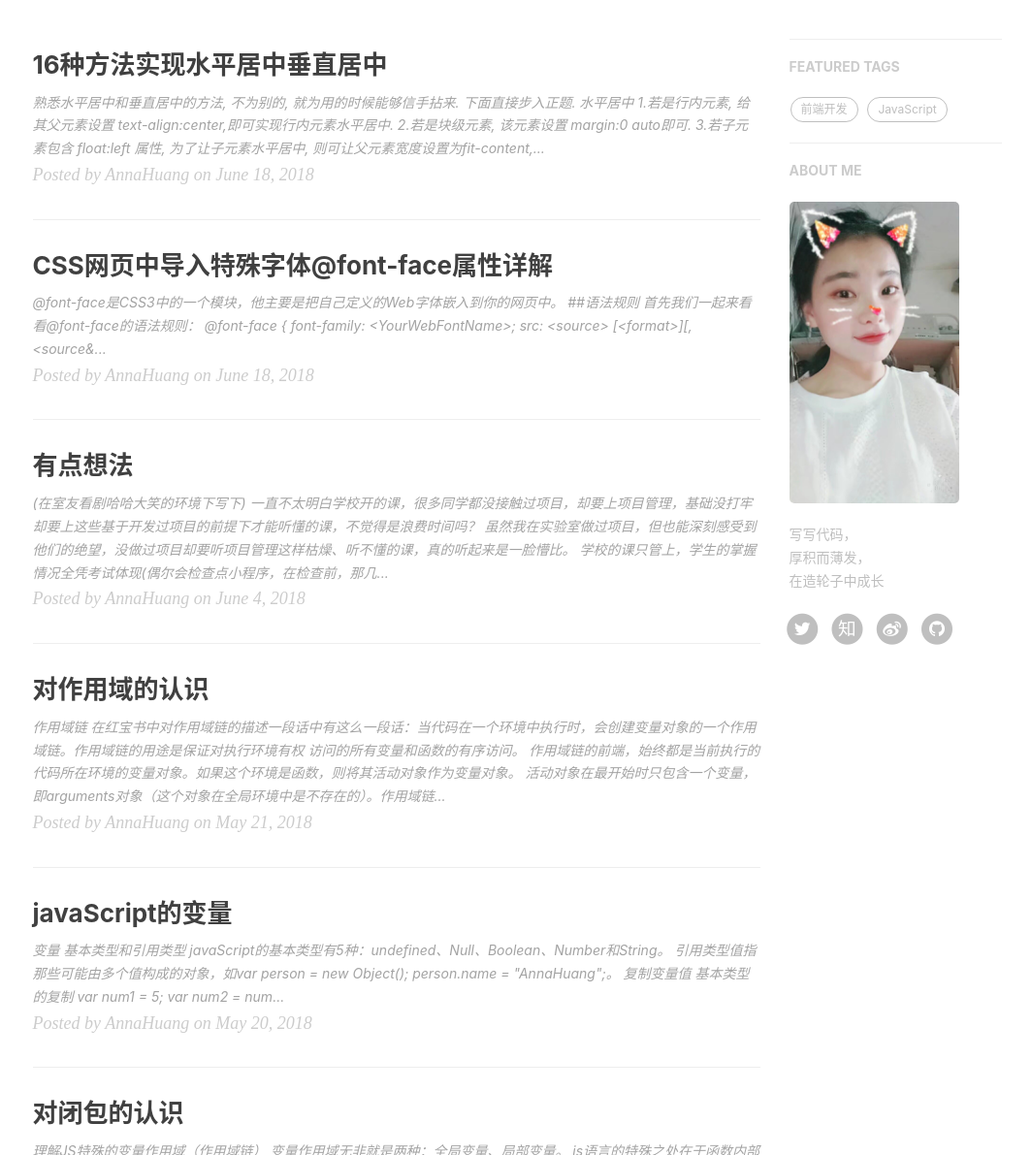
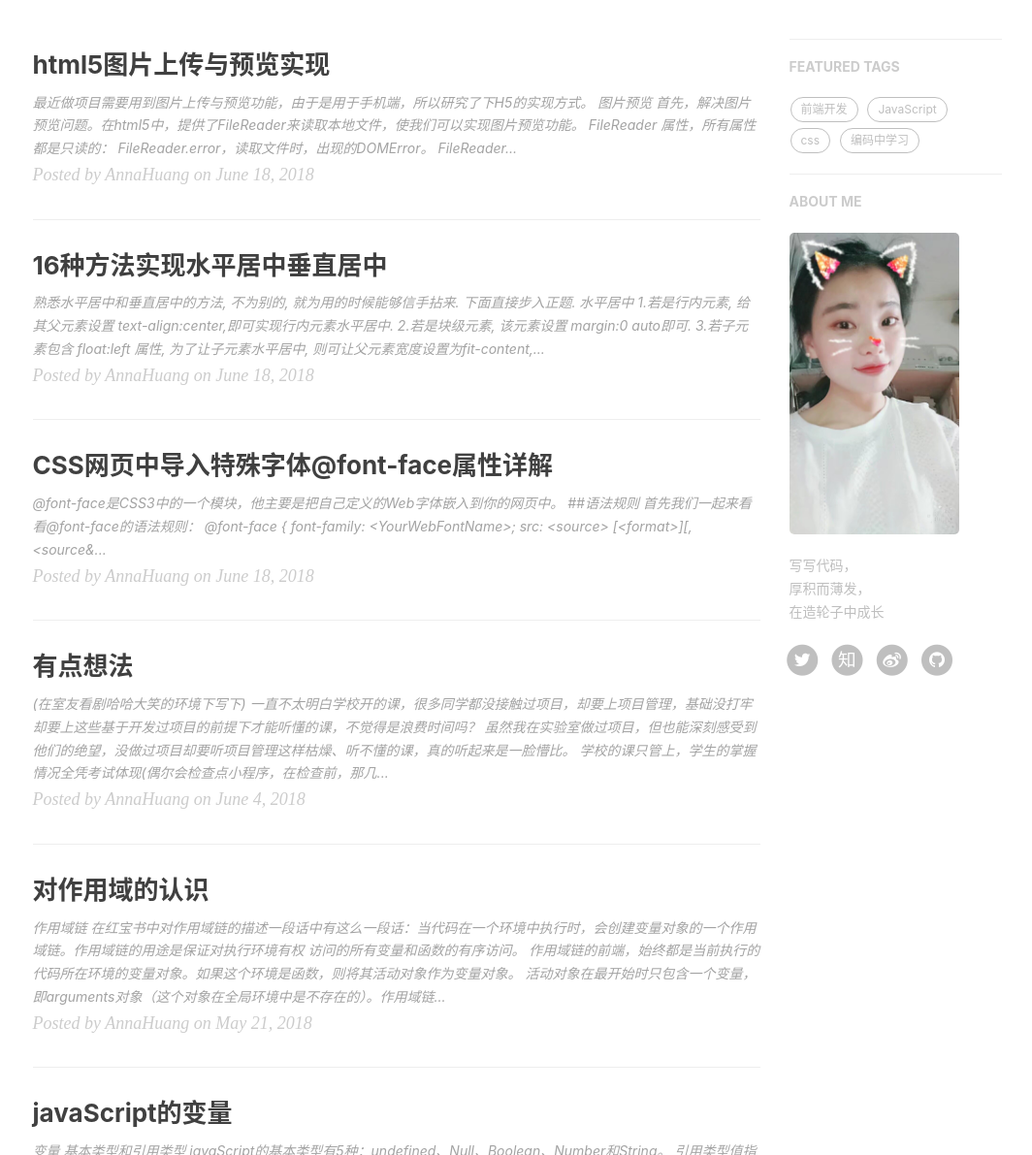
Before and after one commit to AnnaHuangPro/AnnaHuangPro.github.io, a Jekyll site: the page built from index.html, in a window 1280 px wide and 1400 px high, scrolled down 297 px. Shown: the part 209-1400 px from the top of the window at 97% size, without its empty margins (134-1198 px from the left). Built offline with Jekyll 4.4.1, drawn with Linux system fonts in a browser that asks for light colours; nearby versions of some CDN libraries; the list of posts is cut into pages by our own code; comment, search, counter and statistics services are not loaded; some of the changed text lies outside the part shown.

Commit message:
上传图片与预览博客

````diff
--- /dev/null
+++ b/_posts/2018-06-19-upload-imgPreview.markdown
@@ -0,0 +1,124 @@
+---
+layout:       post
+title:        "html5图片上传与预览实现"
+subtitle:     ""
+date:         2018-06-18 12:00:00
+author:       "AnnaHuang"
+header-img:   ""
+header-mask:  0.3
+catalog:      true
+multilingual: false
+tags:
+    - 前端开发
+    - css
+    - 编码中学习
+---
+
+最近做项目需要用到图片上传与预览功能，由于是用于手机端，所以研究了下H5的实现方式。
+
+## 图片预览
+首先，解决图片预览问题。在html5中，提供了FileReader来读取本地文件，使我们可以实现图片预览功能。
+
+
+## FileReader
++ 属性，所有属性都是只读的：
+   + FileReader.error，读取文件时，出现的DOMError。
+   + FileReader.readyState，读取状态；0，没有数据加载；1，数据正在加载；2，读取已经完成。
+   + FileReader.result，文件内容；该属性只在读取操作完成后才有效，并且格式取决于读取时使用的方法。
++ 事件
+   + FileReader.onabort，读取操作中止。
+   + FileReader.onerror，读取出现错误。
+   + FileReader.onload，读取成功完成后。
+   + FileReader.onloadstart，读取开始。
+   + FileReader.onloadend，读取完成，无论是否读取成功。
+   + FileReader.onprogress，当读取Blob内容时。
++ 方法
+   + FileReader.abort()
+     中止读取。然后readyState变为2。
+   + FileReader.readAsArrayBuffer()
+     将文件读取成ArrayBuffer。
+   + FileReader.readAsBinaryString()
+     读取成二进制字符串。
+   + FileReader.readAsDataURL()
+     读取成DataURL。
+   + FileReader.readAsText()
+     读取成文本。
+
+## 预览功能实现
+```
+<!DOCTYPE html>
+<html>
+<head>
+<meta charset="UTF-8">
+<title>图片上传预览</title>
+<script type="text/javascript">
+    function imgPreview(fileDom){
+        //判断是否支持FileReader
+        if (window.FileReader) {
+            var reader = new FileReader();
+        } else {
+            alert("您的设备不支持图片预览功能，如需该功能请升级您的设备！");
+        }
+
+        //获取文件
+        var file = fileDom.files[0];
+        var imageType = /^image\//;
+        //是否是图片
+        if (!imageType.test(file.type)) {
+            alert("请选择图片！");
+            return;
+        }
+        //读取完成
+        reader.onload = function(e) {
+            //获取图片dom
+            var img = document.getElementById("preview");
+            //图片路径设置为读取的图片
+            img.src = e.target.result;
+        };
+        reader.readAsDataURL(file);
+    }
+</script>
+</head>
+<body>
+    <img id="preview" />
+    <br />
+    <input type="file" name="file" onchange="imgPreview(this)" />
+</body>
+</html>
+```
+效果预览：
+![](/img/in-post/upload-imagePreview.png)
+
+## 上传功能
+```
+    function upload() {
+        var xhr = new XMLHttpRequest();
+        var progress = document.getElementById("progress")
+        progress.style.display = "block";
+
+        xhr.upload.addEventListener("progress", function(e) {
+            if (e.lengthComputable) {
+                var percentage = Math.round((e.loaded * 100) / e.total);
+                progress.value = percentage;
+            }
+        }, false);
+
+        xhr.upload.addEventListener("load", function(e){
+              console.log("上传完毕...")
+          }, false);
+
+        xhr.open("POST", "upload");
+        xhr.overrideMimeType('text/plain; charset=x-user-defined-binary');
+        xhr.onreadystatechange = function() {
+            if (xhr.readyState == 4 && xhr.status == 200) {
+                alert(xhr.responseText); // handle response.
+                progress.style.display = "none";
+                progress.value = 0;
+            }
+        };
+        var file = document.getElementById("imgFile");
+        var fd = new FormData();
+        fd.append(file.files[0].name, file.files[0]);
+        xhr.send(fd);
+    }
+```
````
Also changed, not shown: _posts/2018-05-02-www-study.md (+1 -0 lines), _posts/2018-06-10-Font_face.markdown (+10 -10 lines), img/in-post/upload-imagePreview.png (added).
